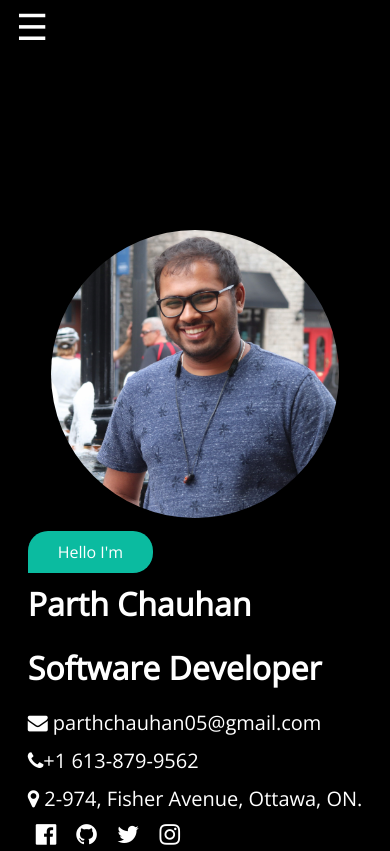
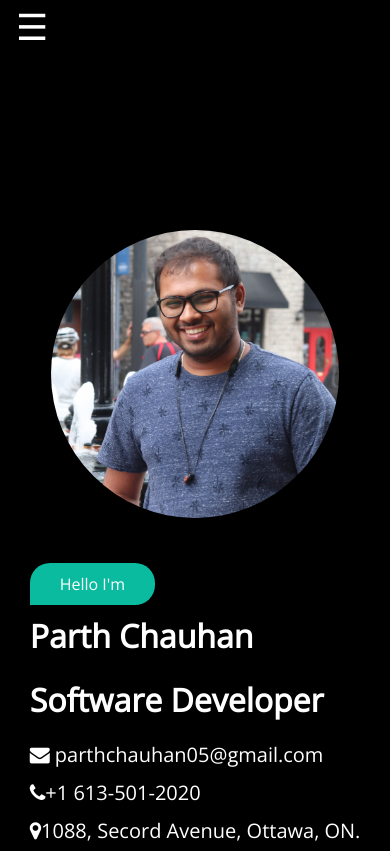
Before and after one commit to parthchauhan05/parthchauhan05.github.io_old, a plain HTML site: page index.html in a window 390 px wide. Shown: the top 851 px of the page. Drawn offline with nearby package versions, Linux system fonts and the light colour scheme.

Commit message:
Updated Resume, Phone and Address.

```diff
--- a/css/style.css
+++ b/css/style.css
@@ -61,9 +61,7 @@ nav ul li a {
     -ms-flex-pack: distribute;
     justify-content: space-around;
     height: 80vh;
-    -webkit-box-align: end;
-    -ms-flex-align: end;
-    align-items: flex-end;
+    align-items: center;
 }
 
 #home .profile-image {
@@ -446,6 +444,7 @@ header label {
         -ms-flex-align: center;
         align-items: center;
         height: auto;
+        gap: 2rem;
     }
 
     #home .profile-image {
--- a/index.html
+++ b/index.html
@@ -37,9 +37,9 @@
                 <p><i class="fa fa-envelope"></i>
                     parthchauhan05@gmail.com
                 </p>
-                <p><i class="fa fa-phone" aria-hidden="true"></i>+1 613-879-9562
+                <p><i class="fa fa-phone" aria-hidden="true"></i>+1 613-501-2020
                 </p>
-                <p><i class="fa fa-map-marker" aria-hidden="true"></i> 2-974, Fisher Avenue, Ottawa, ON.
+                <p><i class="fa fa-map-marker" aria-hidden="true"></i>1088, Secord Avenue, Ottawa, ON.
                 </p>
                 <div class="social">
                     <a href="https://www.facebook.com/parthchauhan05" target="_blank"><i class="fa fa-facebook-official"
@@ -158,7 +158,7 @@
                         <i class="fa fa-map-marker"></i>
                         <span>
                             <h2>Address</h2>
-                            <p>2-974, Fisher Avenue, Ottawa, ON.</p>
+                            <p>1088, Secord Avenue, Ottawa, ON.</p>
                         </span>
                     </div>
                     <div class="card">
@@ -172,7 +172,7 @@
                         <i class="fa fa-phone"></i>
                         <span>
                             <h2>Phone Number</h2>
-                            <p>+1 613-879-9562</p>
+                            <p>+1 613-501-2020</p>
                         </span>
                     </div>
                 </div>
```
Also changed, not shown: 1 other file.
